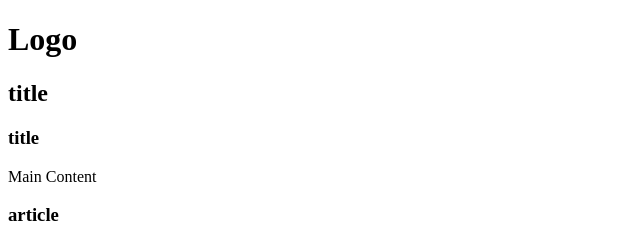
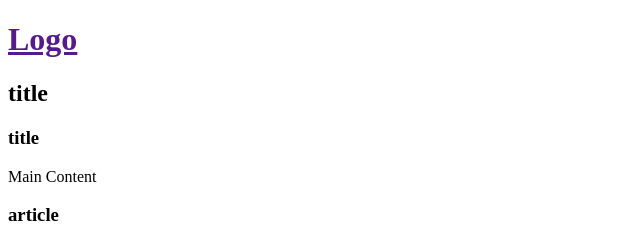
Before and after one commit to likerang/git_ex, a plain HTML site: page index.html in a window 1280 px wide. Shown: the top 240 px of the page, 0-640 px from the left. Drawn offline with Linux system fonts and the light colour scheme.

Commit message:
logo에 a 추가

```diff
--- a/index.html
+++ b/index.html
@@ -6,7 +6,7 @@
   <title>Document</title>
 </head>
 <body>
-  <h1>Logo</h1>
+  <h1><a href="">Logo</a></h1>
   <h2>title</h2>
   <h3>title</h3>
   <main>Main Content</main>
```
